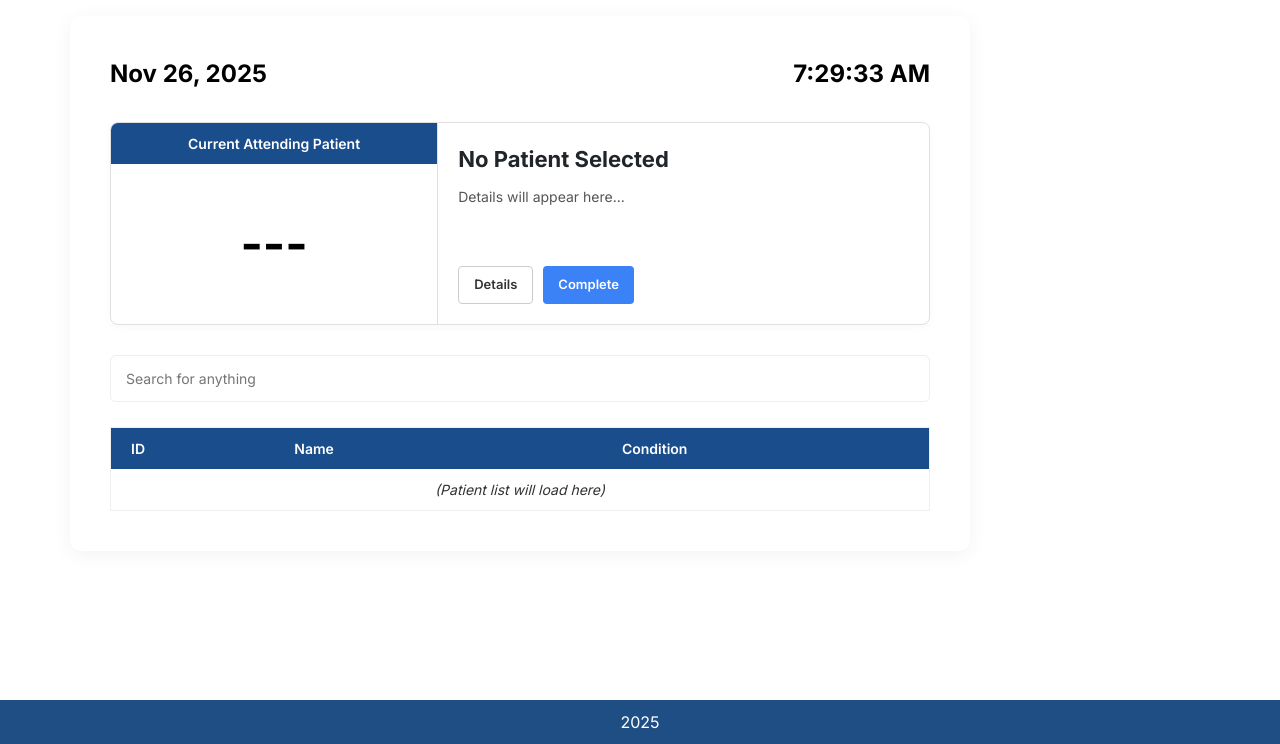
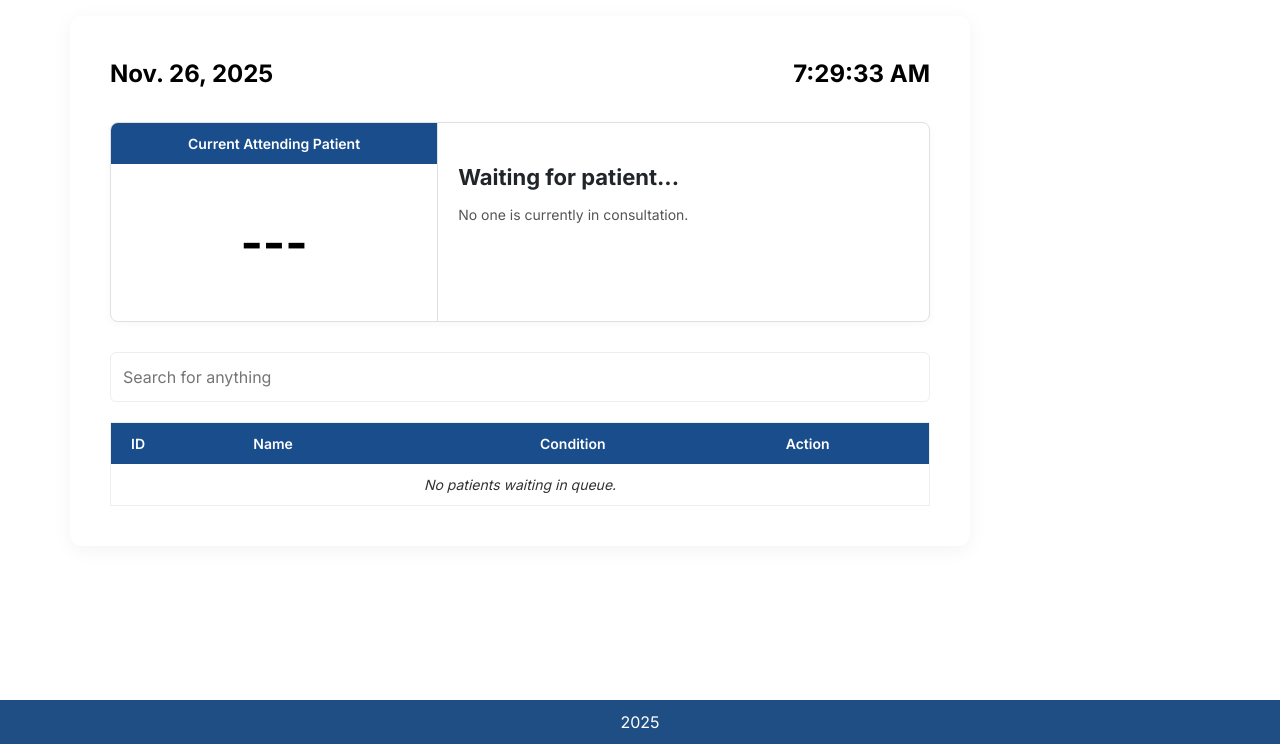
Before and after one commit to dioneandonli/MSYS30-FinalProject, a Django app: page /patientmanagement/ in a window 1280 px wide. Shown: the part 56-800 px from the top of the page. Run offline with Django 5.2, Linux system fonts and the light colour scheme; the visitor is signed in with stand-in values (Sample User, id 1); data that the repository does not hold is empty; some libraries are stand-ins or nearby versions.

Commit message:
Update dashboard.html

```diff
--- a/MSYS30-FinalProject/FinalProject/PatientApp/templates/PatientApp/dashboard.html
+++ b/MSYS30-FinalProject/FinalProject/PatientApp/templates/PatientApp/dashboard.html
@@ -22,7 +22,7 @@
         color: #000;
     }
 
-    /* Current Patient Card (The Big Box) */
+    /* Current Patient Card */
     .current-patient-card {
         display: flex;
         border: 1px solid #e0e0e0;
@@ -30,10 +30,9 @@
         overflow: hidden;
         margin-bottom: 30px;
         box-shadow: 0 2px 10px rgba(0,0,0,0.03);
-        min-height: 200px; /* Ensures height even if empty */
+        min-height: 200px;
     }
 
-    /* Left Side (Blue Header & ID) */
     .patient-id-box {
         width: 40%;
         text-align: center;
@@ -58,7 +57,6 @@
         justify-content: center;
     }
 
-    /* Right Side (Details) */
     .patient-details-box {
         width: 60%;
         padding: 20px;
@@ -71,17 +69,16 @@
         font-size: 22px;
         font-weight: 700;
         margin-bottom: 10px;
-        min-height: 27px; /* Maintains layout if empty */
+        min-height: 27px;
     }
     .patient-info {
         font-size: 14px;
         color: #555;
         line-height: 1.6;
         margin-bottom: 20px;
-        min-height: 60px; /* Maintains layout if empty */
+        min-height: 60px;
     }
 
-    /* Action Buttons in Card */
     .card-actions {
         display: flex;
         gap: 10px;
@@ -94,6 +91,8 @@
         font-weight: 600;
         border: none;
         text-decoration: none;
+        display: inline-block;
+        text-align: center;
     }
     .btn-details {
         background: white;
@@ -104,27 +103,22 @@
         background-color: #3b82f6;
         color: white;
     }
-
-    /* Search Bar */
-    .search-container {
-        position: relative;
-        margin-bottom: 25px;
+    /* New Call Button Style */
+    .btn-call {
+        background-color: #65d669;
+        color: white;
+        border: none;
     }
-    .search-input {
-        width: 100%;
-        padding: 12px 15px; /* Removed left padding for icon */
-        border: 1px solid #eee;
-        border-radius: 6px;
-        font-size: 14px;
-        background-color: #fff;
+    .btn-call:hover {
+        background-color: #50c454;
     }
-    /* Removed .search-icon class */
 
     /* Queue Table */
     .queue-table {
         width: 100%;
         border-collapse: collapse;
         border: 1px solid #eee;
+        margin-top: 20px;
     }
     .queue-table th {
         background-color: #1a4d8c;
@@ -150,106 +144,90 @@
 
 <div class="dashboard-container">
 
-    <!-- 1. DATE AND TIME HEADER -->
+    <!-- 1. HEADER -->
     <div class="datetime-header">
-        <span id="current-date">---</span>
+        <span>{{ current_date }}</span>
         <span id="current-time">---</span>
     </div>
 
-    <!-- 2. CURRENT ATTENDING PATIENT CARD -->
-    <!--
-         TODO: Backend Connection
-         Wrap this entire card in an { if current_patient } block.
-         If no patient is active, you can show a "Waiting for next patient..." message instead.
-    -->
+    <!-- 2. CURRENT PATIENT CARD -->
+    {% if currently_consulting %}
     <div class="current-patient-card">
         <div class="patient-id-box">
             <div class="id-header">Current Attending Patient</div>
-
-            <!-- TODO: Replace '---' with {{ current_patient.id }} -->
-            <div class="id-number">---</div>
+            <div class="id-number">{{ currently_consulting.patient_id }}</div>
         </div>
 
         <div class="patient-details-box">
-            <!-- TODO: Replace 'No Patient Selected' with {{ current_patient.name }} -->
-            <div class="patient-name">No Patient Selected</div>
+            <div class="patient-name">{{ currently_consulting.name }}</div>
 
             <div class="patient-info">
-                <!-- TODO: Replace these lines with:
-                     {{ current_patient.birthdate }}
-                     {{ current_patient.gender }}
-                     {{ current_patient.condition }}
-                -->
-                Details will appear here...<br>
-                <br>
-
+                Born: {{ currently_consulting.date_of_birth }}<br>
+                Gender: {{ currently_consulting.gender }}<br>
+                Condition: {{ currently_consulting.reason_for_visit }}
             </div>
 
             <div class="card-actions">
-                <!-- TODO: Add href to patient detail view -->
-                <button class="btn-small btn-details">Details</button>
-                <!-- TODO: Add form or href to mark patient as completed -->
-                <button class="btn-small btn-complete">Complete</button>
+                <a href="{% url 'patient_details' %}" class="btn-small btn-details">Details</a>
+                <!-- Link to Complete Current Patient -->
+                <a href="{% url 'complete_current_patient' %}" class="btn-small btn-complete">Complete</a>
             </div>
         </div>
     </div>
+    {% else %}
+    <div class="current-patient-card">
+        <div class="patient-id-box">
+            <div class="id-header">Current Attending Patient</div>
+            <div class="id-number">---</div>
+        </div>
+        <div class="patient-details-box">
+            <div class="patient-name">Waiting for patient...</div>
+            <div class="patient-info">No one is currently in consultation.</div>
+        </div>
+    </div>
+    {% endif %}
 
-    <!-- 3. SEARCH BAR -->
-    <div class="search-container">
-        <!-- Removed search icon span -->
-        <!-- TODO: Add name="q" and wrap in form for search functionality -->
-        <input type="text" class="search-input" placeholder="Search for anything">
+    <!-- 3. SEARCH (Optional) -->
+    <div style="position: relative; margin-bottom: 10px;">
+        <input type="text" style="width: 100%; padding: 12px; border: 1px solid #eee; border-radius: 6px;" placeholder="Search for anything">
     </div>
 
     <!-- 4. PATIENT QUEUE TABLE -->
     <table class="queue-table">
         <thead>
             <tr>
-                <th style="width: 20%;">ID</th>
-                <th style="width: 40%;">Name</th>
+                <th style="width: 15%;">ID</th>
+                <th style="width: 35%;">Name</th>
                 <th style="width: 30%;">Condition</th>
-                <th style="width: 10%;"></th>
+                <th style="width: 20%;">Action</th>
             </tr>
         </thead>
         <tbody>
-            <!--
-                TODO: Loop through your queue list here.
-                Example Structure (Remove the backslashes when implementing):
-                { for patient in queue_list }
-                <tr>
-                    <td>{ patient.patient_id }</td>
-                    <td>{ patient.name }</td>
-                    <td>{ patient.condition }</td>
-                    <td style="text-align: right;">
-                        <button class="btn-small btn-details">Details</button>
-                    </td>
-                </tr>
-                { empty }
-                <tr>
-                    <td colspan="4" class="empty-message">No patients in queue.</td>
-                </tr>
-                { endfor }
-            -->
-
-            <!-- Placeholder row so the table isn't invisible right now -->
+            {% for patient in waiting_patients %}
             <tr>
-                <td colspan="4" class="empty-message">
-                    <!-- This text appears when no data is connected yet -->
-                    (Patient list will load here)
+                <td>{{ patient.patient_id }}</td>
+                <td>{{ patient.name }}</td>
+                <td>{{ patient.reason_for_visit }}</td>
+                <td style="text-align: right; display: flex; gap: 5px; justify-content: flex-end;">
+                    <button class="btn-small btn-details">Details</button>
+                    <!-- THE CALL BUTTON -->
+                    <a href="{% url 'call_next_patient' patient.id %}" class="btn-small btn-call">Call</a>
                 </td>
             </tr>
-
+            {% empty %}
+            <tr>
+                <td colspan="4" class="empty-message">No patients waiting in queue.</td>
+            </tr>
+            {% endfor %}
         </tbody>
     </table>
 
 </div>
 
-<!-- Script for Live Time -->
 <script>
     function updateTime() {
         const now = new Date();
         document.getElementById('current-time').innerText = now.toLocaleTimeString();
-        document.getElementById('current-date').innerText = now.toLocaleDateString('en-US', { month: 'short', day: 'numeric', year: 'numeric' });
     }
     setInterval(updateTime, 1000);
     updateTime();
```
